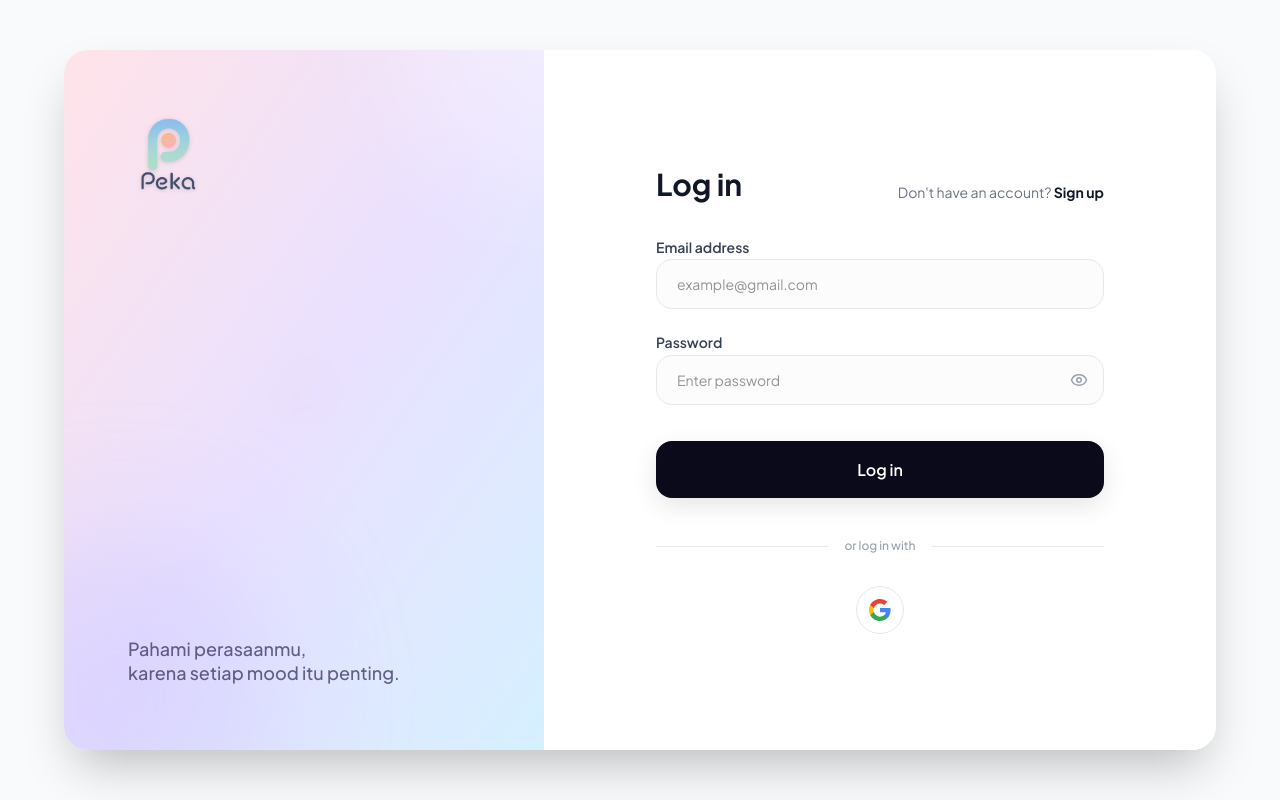
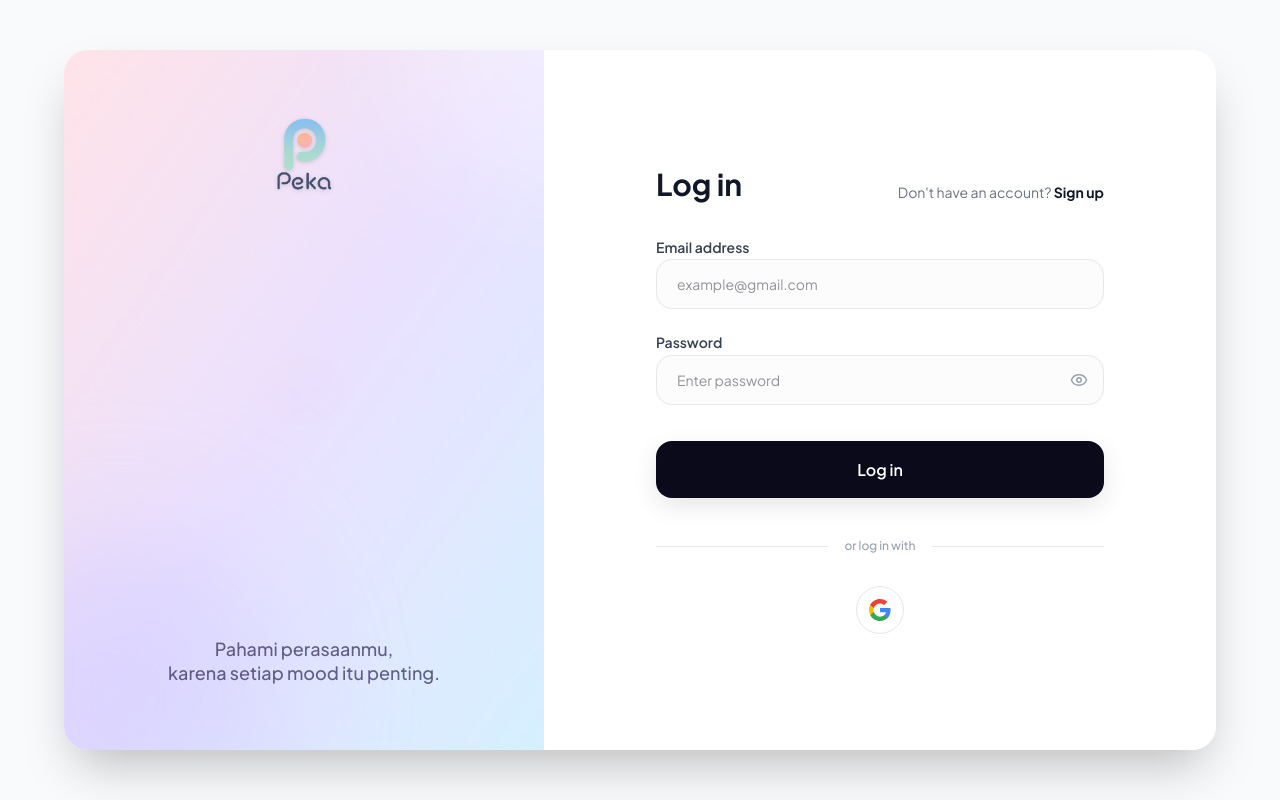
Before and after one commit to akbaralfaidah/peka, a React (Vite) app: page / in a window 1280 px wide. Built offline with nearby package versions, Linux system fonts and the light colour scheme; no server answers.

Commit message:
style: center logo and text on all screen sizes

```diff
--- a/src/pages/LoginPage.jsx
+++ b/src/pages/LoginPage.jsx
@@ -106,7 +106,7 @@ export default function LoginPage() {
         {/* LEFT COLUMN: Branding & 3D Animation */}
         <div className="w-full md:w-5/12 bg-gradient-to-br from-[#FFE3E8] via-[#EAE1FF] to-[#D5F0FF] relative flex flex-col p-10 sm:p-12 md:p-16 overflow-hidden">
           {/* Logo */}
-          <div className="relative z-10 flex justify-center md:justify-start mb-auto">
+          <div className="relative z-10 flex justify-center mb-auto">
             <img src="/peka.png" alt="Peka Logo" className="w-16 h-16 md:w-20 md:h-20 object-contain drop-shadow-sm" />
           </div>
 
@@ -139,8 +139,8 @@ export default function LoginPage() {
             </AnimatePresence>
           </div>
 
-          <div className="relative z-10 mt-auto flex justify-center md:justify-start">
-            <p className="text-[#2B2353]/70 font-medium text-lg leading-snug text-center md:text-left">
+          <div className="relative z-10 mt-auto flex justify-center">
+            <p className="text-[#2B2353]/70 font-medium text-lg leading-snug text-center">
               Pahami perasaanmu, <br className="hidden md:block" />
               karena setiap mood itu penting.
             </p>
```
